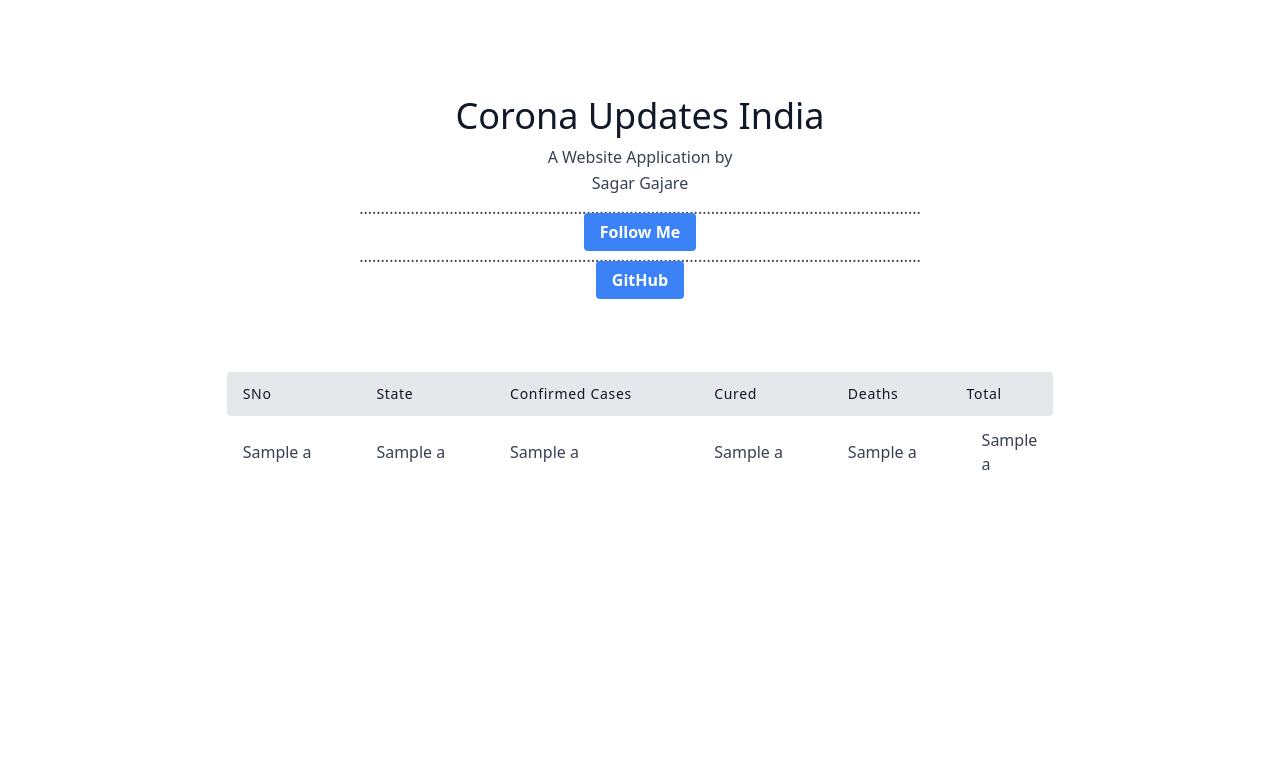
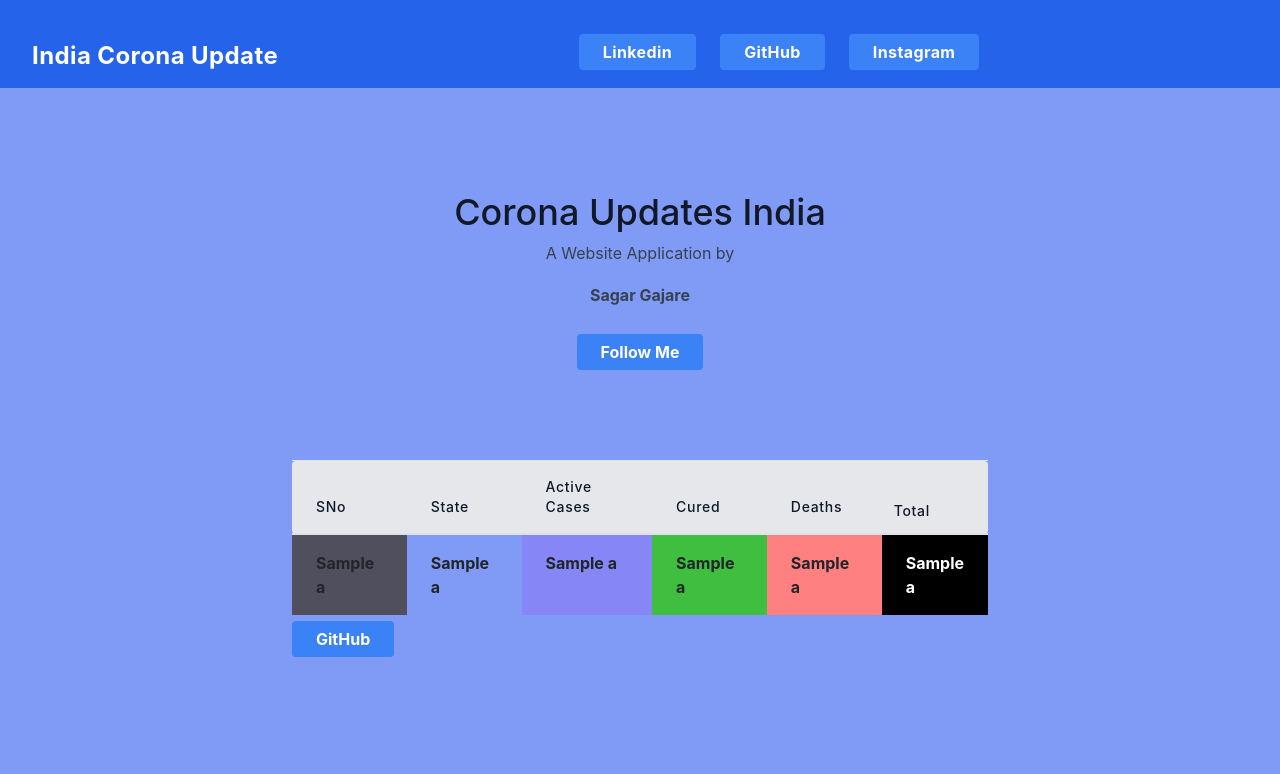
Before and after one commit to Sagargajare/flask-corona-webapp, a Flask app: template templates/index.html in a window 1280 px wide. Shown: the top 774 px of the page. Run offline with Flask 2, Linux system fonts and the light colour scheme; the template is opened without the code that fills it: most values are stand-ins (such as "Sample title", 1, 10 or a date in 2020); parts of the project's set-up code (start-up, migrations or seed data) failed here and were passed over; some libraries are stand-ins or nearby versions.

Commit message:
added CSS
added CSS

```diff
--- a/templates/index.html
+++ b/templates/index.html
@@ -1,42 +1,104 @@
 <!DOCTYPE html>
 <html>
+
 <head>
+
     <title>India Corona Updates</title>
     <link href="https://unpkg.com/tailwindcss@^1.0/dist/tailwind.min.css" rel="stylesheet">
+    <link rel="stylesheet" href="https://stackpath.bootstrapcdn.com/bootstrap/4.3.1/css/bootstrap.min.css" integrity="sha384-ggOyR0iXCbMQv3Xipma34MD+dH/1fQ784/j6cY/iJTQUOhcWr7x9JvoRxT2MZw1T" crossorigin="anonymous">
+    <style>
+        body {
+            background-color: rgb(128, 155, 245);
+        }
+
+        td:nth-last-child(1) {
+            color: white;
+            background-color: rgb(0, 0, 0);
+        }
+
+        td:nth-last-child(2) {
+            background-color: rgb(255, 128, 128);
+        }
+
+        td:nth-last-child(3) {
+            background-color: rgb(63, 190, 63);
+        }
+
+        td:nth-last-child(4) {
+            background-color: rgb(134, 134, 247);
+        }
+
+        td:nth-last-child(6) {
+            background-color: rgb(79, 79, 94);
+        }
+    </style>
 </head>
+
 <body>
+    <div class="mb-2 bg-blue-600 text-white">
+        <div class="flex flex-col md:flex-row px-4 font-medium items-center tracking-wide">
+            <div class="flex md:mt-0 mt-4 items-center">
+
+                <a class="md:my-4 md:mr-4 px-2 rounded text-2xl" style="color: white;" href="https://github.com/Sagargajare/flask-corona-webapp"><strong>India Corona Update</strong> </a>
+            </div>
+            <ul class="flex flex-col md:flex-row mx-auto md:mt-0 mt-2 md:mb-0 mb-2 md:ml-auto list-disc md:list-none">
+                <li class="md:mx-3 md:py-6 pb-2">
+                    <a href="https://www.linkedin.com/in/sagar-gajare-b4044a191/" class="bg-blue-500 hover:bg-blue-700 text-white font-bold py-2 px-4 rounded focus:outline-none focus:shadow-outline">Linkedin</a>
+                </li>
+                <li class="md:mx-3 md:py-6 pb-2">
+                    <a href="https://github.com/Sagargajare/flask-corona-webapp" class="bg-blue-500 hover:bg-blue-700 text-white font-bold py-2 px-4 rounded focus:outline-none focus:shadow-outline">GitHub</a>
+                </li>
+                <li class="md:mx-3 md:py-6 pb-2">
+                    <a href="https://www.instagram.com/i_am_swagar_g/" class="bg-blue-500 hover:bg-blue-700 text-white font-bold py-2 px-4 rounded focus:outline-none focus:shadow-outline">Instagram</a>
+                </li>
+            </ul>
+            <button class="absolute top-0 right-0 m-5 px-1 md:hidden rounded hover:text-gray-200 focus:text-gray-200 text-white">
+            <svg viewBox="0 0 24 24" fill="none" stroke="currentColor" stroke-width="2" stroke-linecap="round" stroke-linejoin="round" class="w-6 h-6">
+              <line x1="3" y1="12" x2="21" y2="12" />
+              <line x1="3" y1="6" x2="21" y2="6" />
+              <line x1="3" y1="18" x2="21" y2="18" />
+            </svg>
+          </button>
+        </div>
+    </div>
     <section class="text-gray-700 body-font">
         <div class="container px-5 py-24 mx-auto">
             <div class="flex flex-col text-center w-full mb-20">
                 <h1 class="sm:text-4xl text-3xl font-medium title-font mb-2 text-gray-900">Corona Updates India</h1>
                 <p class="lg:w-2/3 mx-auto leading-relaxed text-base">A Website Application by </p>
-			<p class="lg:w-2/3 mx-auto leading-relaxed text-base"><button href="https://www.instagram.com/i_am_swagar_g/">Sagar Gajare</button></p>
+                <p class="lg:w-2/3 mx-auto leading-relaxed text-base"><strong>Sagar Gajare</strong></p>
 
-			<p>
-				...................................................................................................................................
-			</p>
+
                 <p>
                     <div>
                         <a href="https://www.instagram.com/i_am_swagar_g/" class="bg-blue-500 hover:bg-blue-700 text-white font-bold py-2 px-4 rounded focus:outline-none focus:shadow-outline">Follow Me</a>
                     </div>
 
                 </p>
-			  <p>
-				...................................................................................................................................
-			</p>
-			  <div>
-					<a href="https://github.com/Sagargajare/flask-corona-webapp" class="bg-blue-500 hover:bg-blue-700 text-white font-bold py-2 px-4 rounded focus:outline-none focus:shadow-outline">GitHub</a>
-				  </div>
+
+
+
+
+
+
+
+
+
 
 
             </div>
             <div class="lg:w-2/3 w-full mx-auto overflow-auto">
-			<table class="table-auto w-full text-left whitespace-no-wrap">
+                <table class="table table-hover">
+                    <caption>
+                        <div>
+                            <a href="https://github.com/Sagargajare/flask-corona-webapp" class="bg-blue-500 hover:bg-blue-700 text-white font-bold py-2 px-4 rounded focus:outline-none focus:shadow-outline">GitHub</a>
+                        </div>
+                    </caption>
                     <thead>
                         <tr>
                             <th class="px-4 py-3 title-font tracking-wider font-medium text-gray-900 text-sm bg-gray-200 rounded-tl rounded-bl">SNo</th>
                             <th class="px-4 py-3 title-font tracking-wider font-medium text-gray-900 text-sm bg-gray-200">State</th>
-				  <th class="px-4 py-3 title-font tracking-wider font-medium text-gray-900 text-sm bg-gray-200"> Confirmed Cases</th>
+                            <th class="px-4 py-3 title-font tracking-wider font-medium text-gray-900 text-sm bg-gray-200">Active Cases</th>
                             <th class="px-4 py-3 title-font tracking-wider font-medium text-gray-900 text-sm bg-gray-200">Cured</th>
                             <th class="px-4 py-3 title-font tracking-wider font-medium text-gray-900 text-sm bg-gray-200">Deaths</th>
                             <th class="w-10 title-font tracking-wider font-medium text-gray-900 text-sm bg-gray-200 rounded-tr rounded-br">Total</th>
@@ -47,12 +109,12 @@
 
                         {% for n in a: %}
                         <tr>
-						<td class="px-4 py-3">{{n[1]}}</td>
-					    <td class="px-4 py-3">{{n[2]}}</td>
-					    <td class="px-4 py-3">{{n[3]}}</td>
-					    <td class="px-4 py-3">{{n[4]}}</td>
-						<td class="px-4 py-3">{{n[5]}}</td>
-						<td class="px-4 py-3">{{n[6]}}</td>
+                            <td class="px-4 py-3"><strong>{{n[1]}}</strong></td>
+                            <td class="px-4 py-3"><strong>{{n[2]}}</strong></td>
+                            <td class="px-4 py-3"><strong>{{n[3]}}</strong></td>
+                            <td class="px-4 py-3"><strong>{{n[4]}}</strong></td>
+                            <td class="px-4 py-3"><strong>{{n[5]}}</strong></td>
+                            <td class="px-4 py-3"><strong>{{n[6]}}</strong></td>
                         </tr>
 
 
@@ -63,4 +125,5 @@
 
     </section>
 </body>
+
 </html>
```
Also changed, not shown: templates/about.html (deleted, +0 -13 lines). Lines whose indentation alone changed are shown as unchanged.
